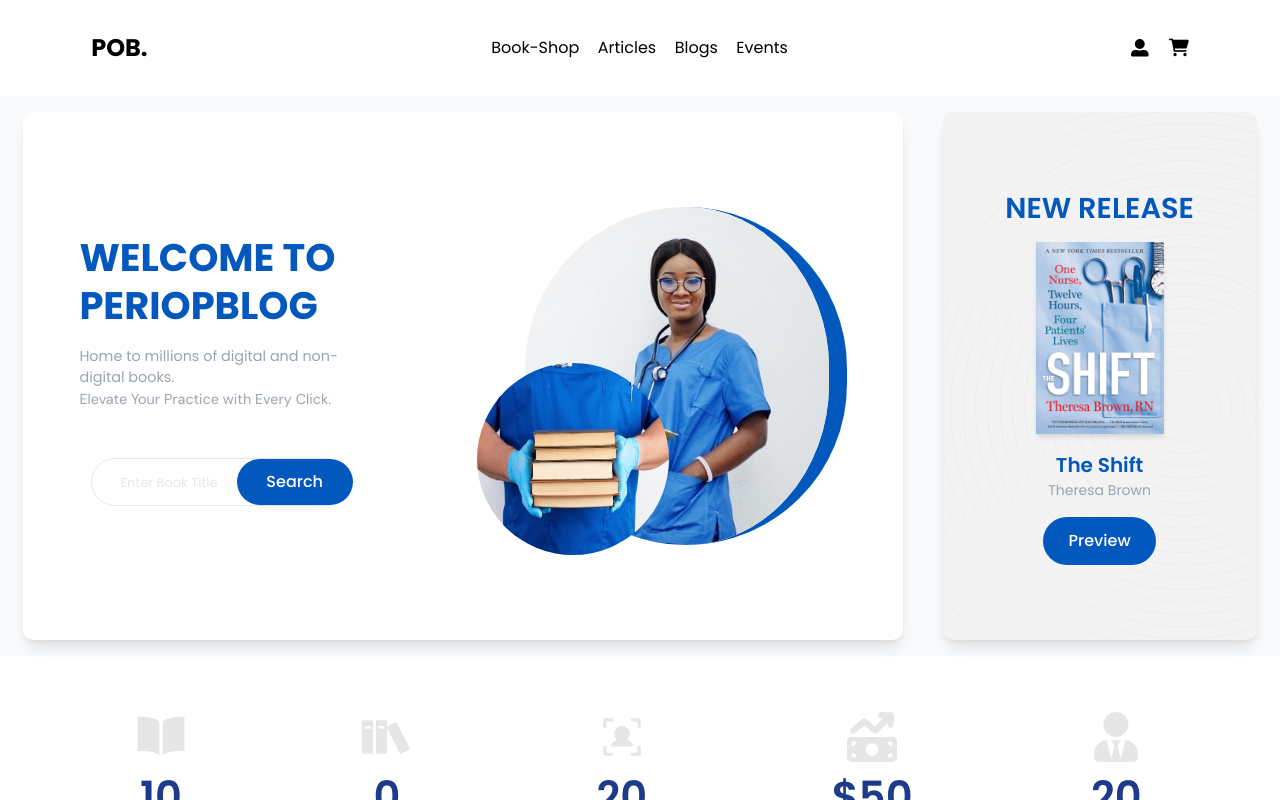
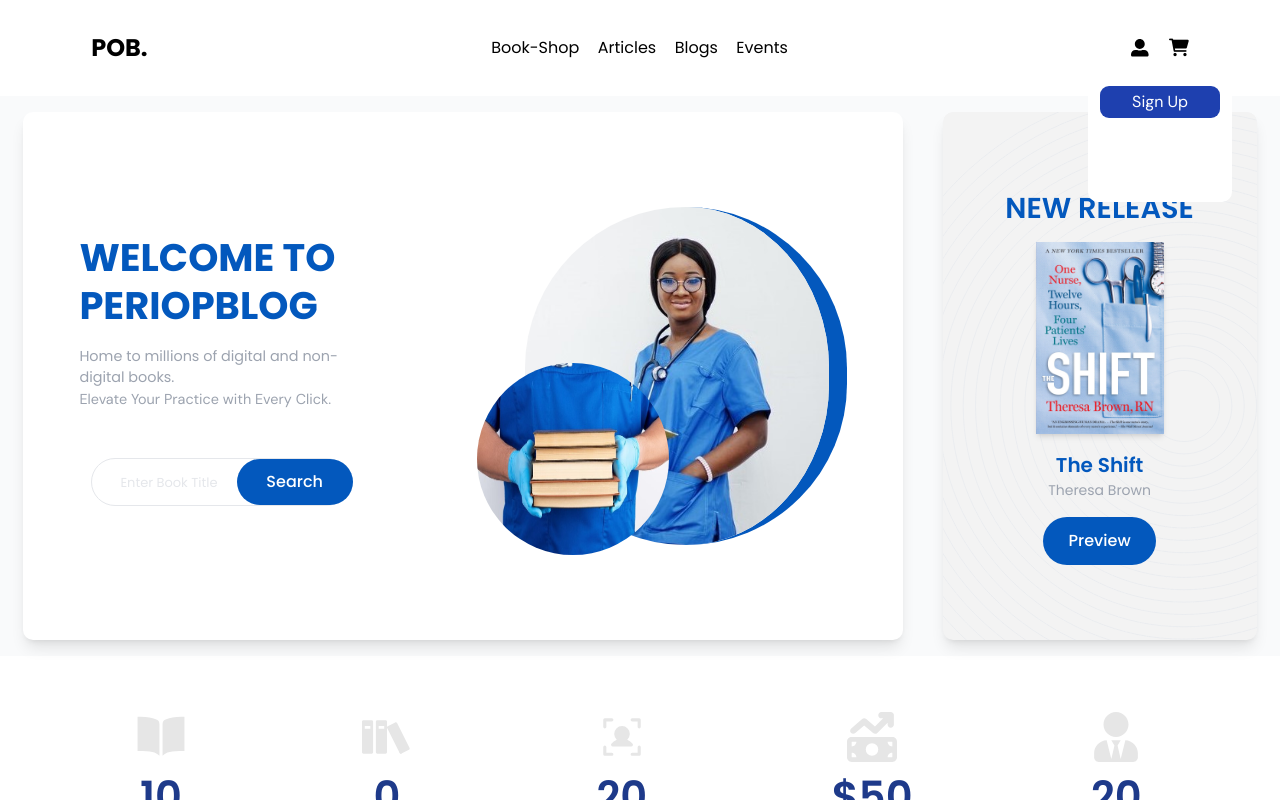
Before and after one commit to davidfayanju1/PeriOpBlog, a React (Vite) app: page / in a window 1280 px wide. Both pictures are taken after a click on the button 1140 px from the left and 47 px from the top of the page. Shown: the top 800 px of the page. Built offline with nearby package versions, Linux system fonts and the light colour scheme.

Commit message:
Additions

```diff
--- a/src/components/common/Nav.tsx
+++ b/src/components/common/Nav.tsx
@@ -97,13 +97,23 @@ const Nav = ({ active }: NavProps) => {
           </ul>
         )}
 
-        <div className="icon_container flex items-center justify-center gap-5 h-full">
+        <div className="icon_container relative  flex items-center justify-center gap-5 h-full">
           <button
             onClick={() => setToggleModal(!toggleModal)}
             className="text-[1.1rem] text-black"
           >
             <FaUserAlt />
           </button>
+          {toggleModal && (
+            <div className="modal_container absolute top-[150%] p-3 bg-white rounded-[10px] h-[8rem] border-solid border-gray-500 w-[9rem]">
+              <div
+                onClick={() => navigate("/signup")}
+                className="bg-blue-800 text-white rounded-[9px] py-1 px-1 text-center"
+              >
+                Sign Up
+              </div>
+            </div>
+          )}
           <button className="text-[1.1rem] text-black md:block hidden">
             <i className="fa-solid fa-cart-shopping"></i>
           </button>
```
